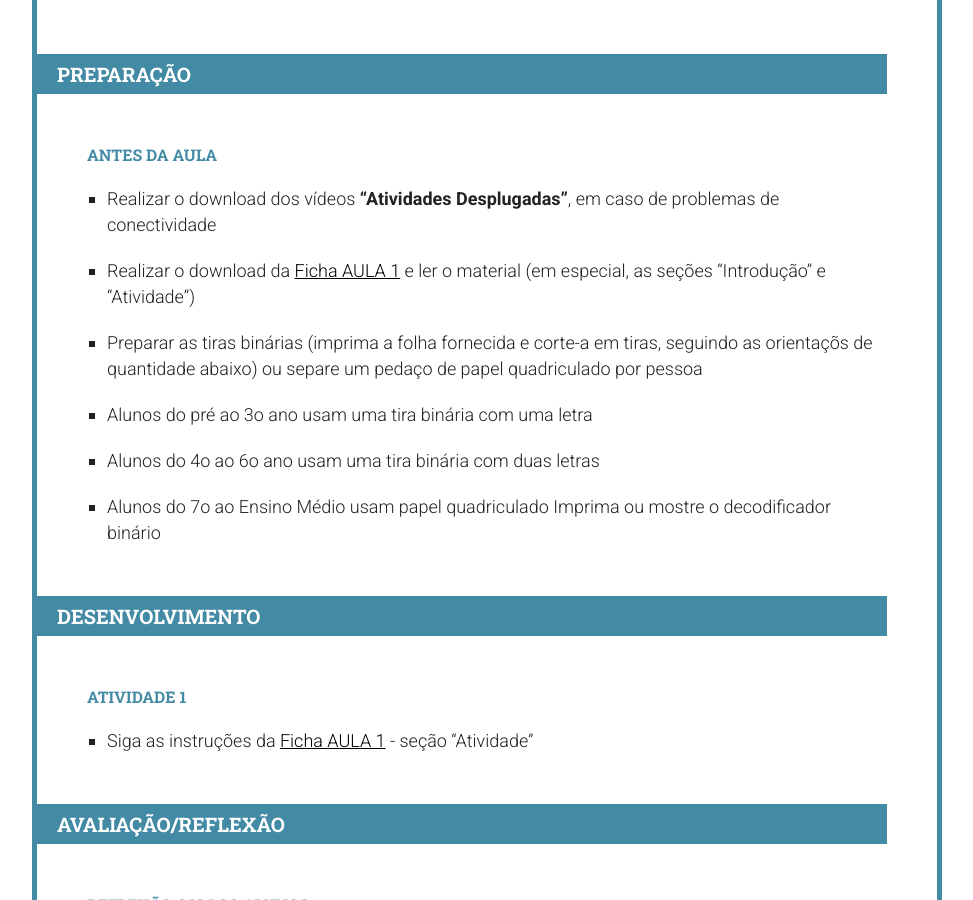
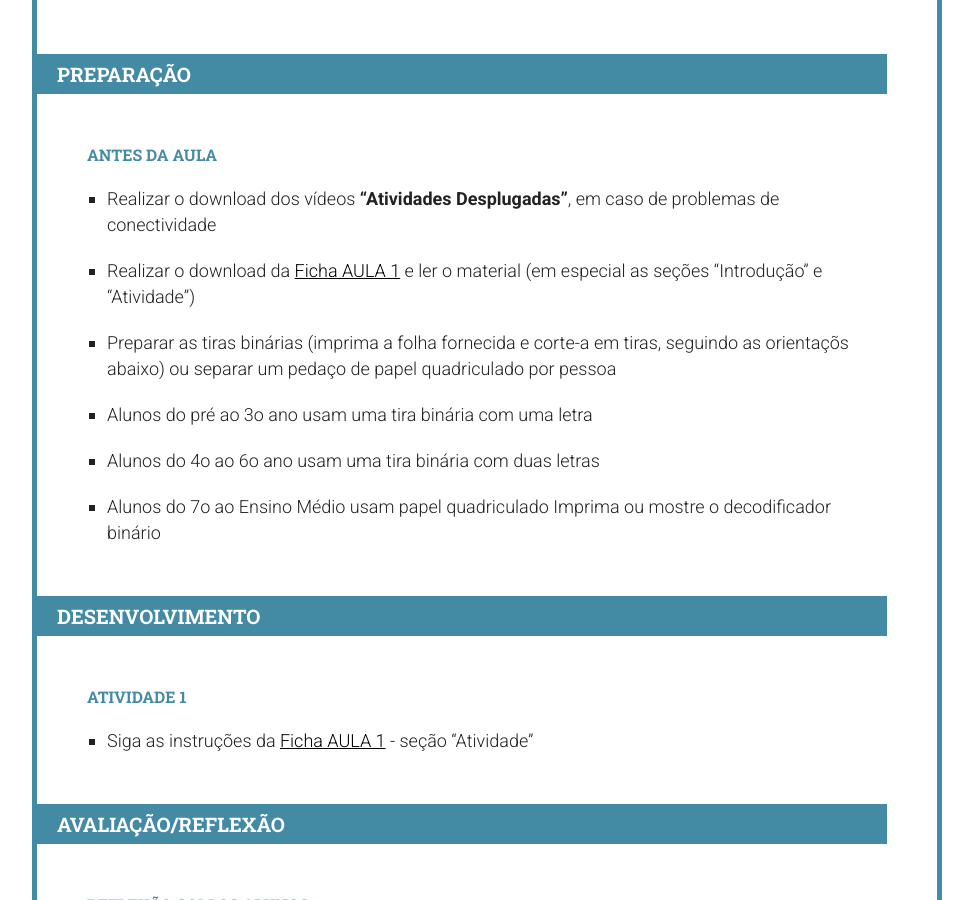
Before and after one commit to Programae/blocos, a Jekyll site: the page built from _posts/2015-01-01-aula02.md, in a window 1280 px wide and 900 px high, scrolled down 2102 px. Shown: the whole window, without its empty margins (153-1126 px from the left). Built offline with Jekyll 4.4.1, drawn with Linux system fonts in a browser that asks for light colours; nearby versions of some CDN libraries; library files that are not in the unit come from our copies.

Commit message:
Alterações - aula 2
Pequenas correções de texto

```diff
--- a/_posts/2015-01-01-aula02.md
+++ b/_posts/2015-01-01-aula02.md
@@ -43,8 +43,8 @@ tags: [scratch, codeorg, programaê, tutorial]
 ### Antes da aula
 
  - Realizar o download dos vídeos **“Atividades Desplugadas”**, em caso de problemas de conectividade
- - Realizar o download da [Ficha AULA 1](/blocos/pdf/Ficha%201-IntroducaoCienciadaComputacao.pdf) e ler o material (em especial, as seções "Introdução" e "Atividade")
- - Preparar as tiras binárias (imprima a folha fornecida e corte-a em tiras, seguindo as orientaçõs de quantidade abaixo) ou separe um pedaço de papel quadriculado por pessoa
+ - Realizar o download da [Ficha AULA 1](/blocos/pdf/Ficha%201-IntroducaoCienciadaComputacao.pdf) e ler o material (em especial as seções "Introdução" e "Atividade")
+ - Preparar as tiras binárias (imprima a folha fornecida e corte-a em tiras, seguindo as orientaçõs abaixo) ou separar um pedaço de papel quadriculado por pessoa
 
   -  Alunos do pré ao 3o ano usam uma tira binária com uma letra
 
```
